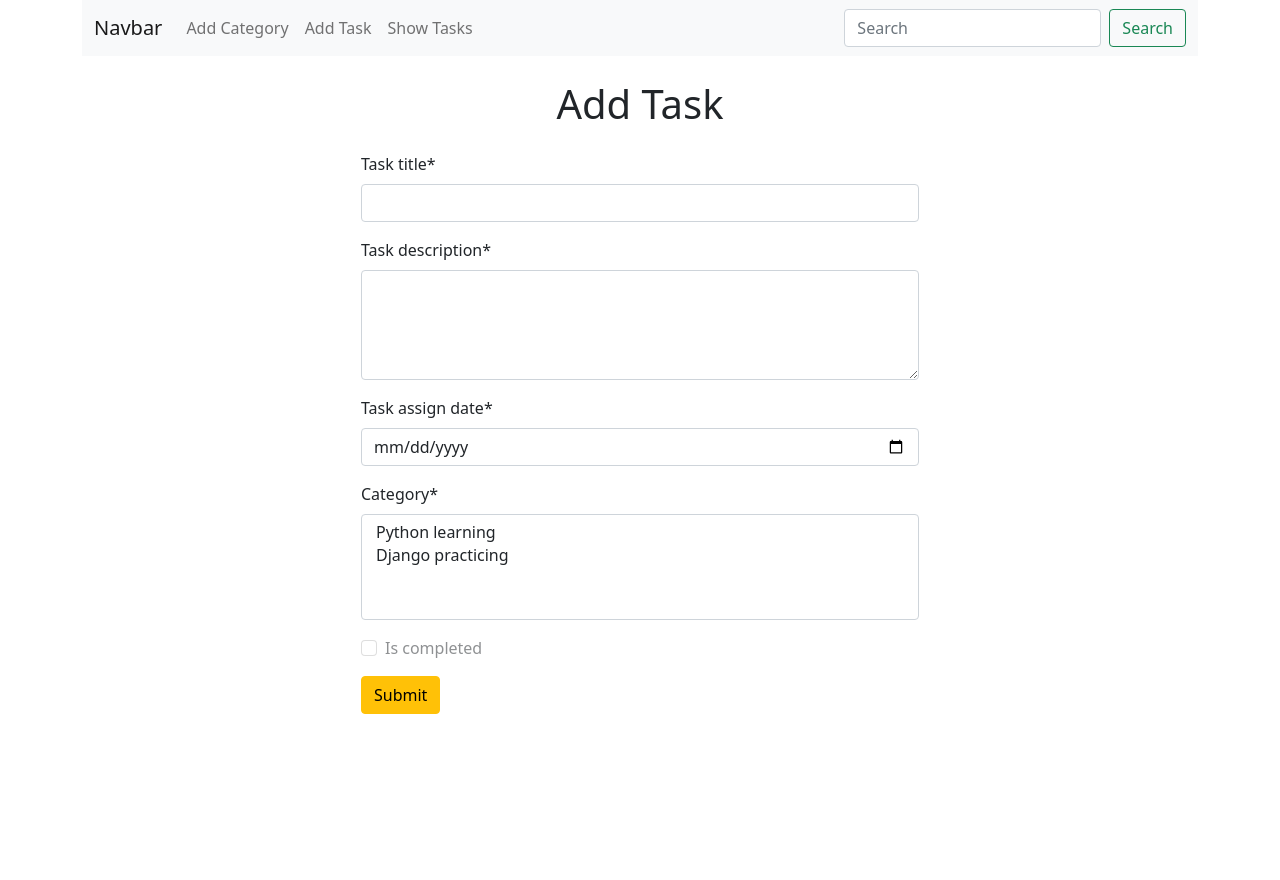
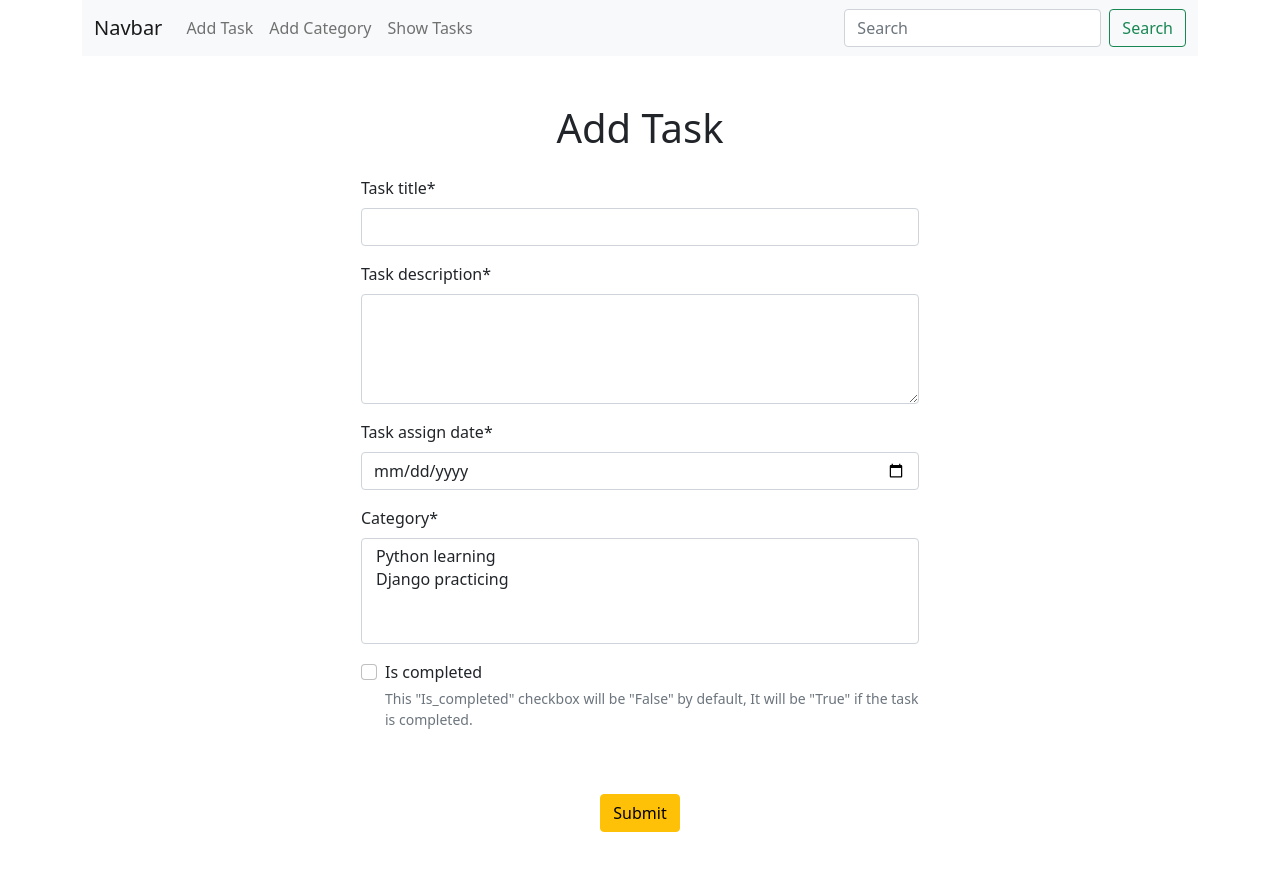
Before and after one commit to sayed8901/task_management_django_project, a Django app: template task/templates/add_task.html in a window 1280 px wide. Before the commit the page ends 714 px from the top, so only its background shows below. Run offline with Django 4.2, Linux system fonts and the light colour scheme; the template is opened without the code that fills it: values that come from a table or form of the project are taken from there, others are empty; data comes from the database, SQL or seed files in the repository; both versions use the stored data as it was after the commit; some libraries are stand-ins or nearby versions.

Commit message:
Project completed

```diff
--- a/category/templates/add_category.html
+++ b/category/templates/add_category.html
@@ -13,7 +13,9 @@
   <!-- form -->
   {{form | crispy}}
 
-  <button class="btn btn-warning">Submit</button>
+  <div class="text-center">
+    <button class="btn btn-warning mt-5">Submit</button>
+  </div>
 </form>
 
 <!-- block content ends -->
--- a/category/urls.py
+++ b/category/urls.py
@@ -1,6 +1,6 @@
-from django.urls import path, include
+from django.urls import path
 from . import views
 
 urlpatterns = [
-    path('add/', views.add_category, name='add_category'),
+    path('add_category/', views.add_category, name='add_category'),
 ]
--- a/task/forms.py
+++ b/task/forms.py
@@ -9,5 +9,9 @@ class TaskForm(forms.ModelForm):
         widgets = {
             'task_assign_date' : forms.DateInput(attrs={'type': 'date'}),
             'task_description' : forms.Textarea(attrs={'type': 'textarea', 'rows': 4}),
-            'is_completed': forms.CheckboxInput(attrs={'disabled': 'disabled'}),
+            # 'is_completed': forms.CheckboxInput(attrs={'disabled':'True'}),
         }
+
+        help_texts = {
+            'is_completed' : 'This "Is_completed" checkbox will be "False" by default, It will be "True" if the task is completed.'
+        }
--- a/task/templates/add_task.html
+++ b/task/templates/add_task.html
@@ -13,7 +13,9 @@
   <!-- form -->
   {{form | crispy}}
 
-  <button class="btn btn-warning">Submit</button>
+  <div class="text-center">
+    <button class="btn btn-warning mt-5">Submit</button>
+  </div>
 </form>
 
 <!-- block content ends -->
--- a/task/urls.py
+++ b/task/urls.py
@@ -1,6 +1,8 @@
-from django.urls import path, include
+from django.urls import path
 from . import views
 
 urlpatterns = [
-    path('add/', views.add_task, name='add_task'),
+    path('add_task/', views.add_task, name='add_task'),
+    path('edit_task/<int:id>', views.edit_task, name='edit_task'),
+    path('delete_task/<int:id>', views.delete_task, name='delete_task'),
 ]
--- a/templates/base.html
+++ b/templates/base.html
@@ -34,12 +34,12 @@
         <div class="collapse navbar-collapse" id="navbarSupportedContent">
           <ul class="navbar-nav me-auto mb-2 mb-lg-0">
             <li class="nav-item">
+              <a class="nav-link" href="{% url 'add_task' %}">Add Task</a>
+            </li>
+            <li class="nav-item">
               <a class="nav-link" href="{% url 'add_category' %}"
                 >Add Category</a
               >
-            </li>
-            <li class="nav-item">
-              <a class="nav-link" href="{% url 'add_task' %}">Add Task</a>
             </li>
             <li class="nav-item">
               <a class="nav-link" href="{% url 'homepage' %}">Show Tasks</a>
@@ -60,7 +60,7 @@
       </div>
     </nav>
 
-    <div class="my-4">
+    <div class="my-5">
       <!-- block content -->
       {% block content %}
 
```
Also changed, not shown: task/views.py (+29 -0 lines), templates/home.html (+20 -5 lines), db.sqlite3.
